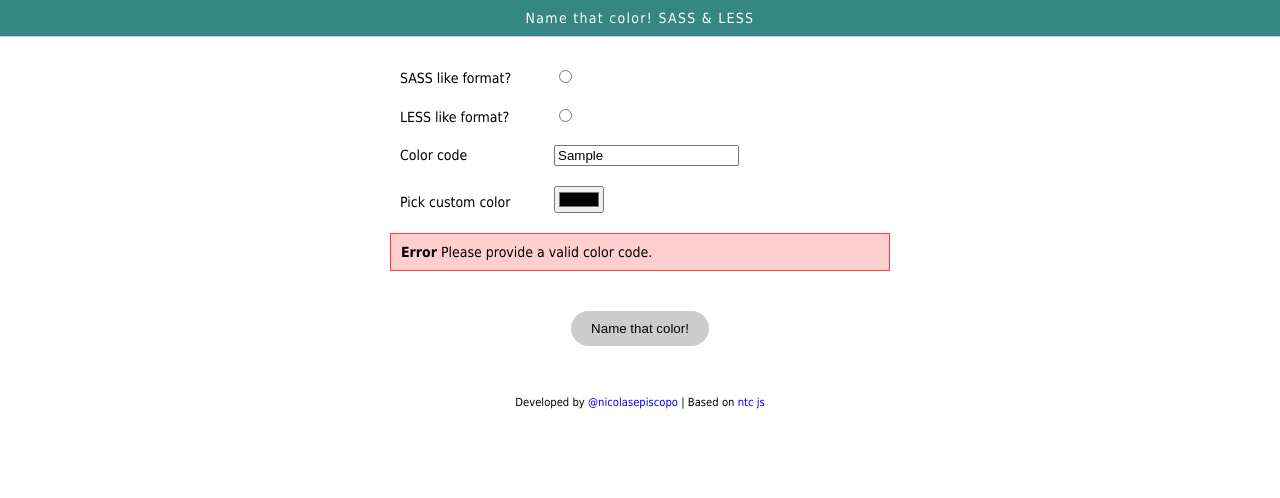
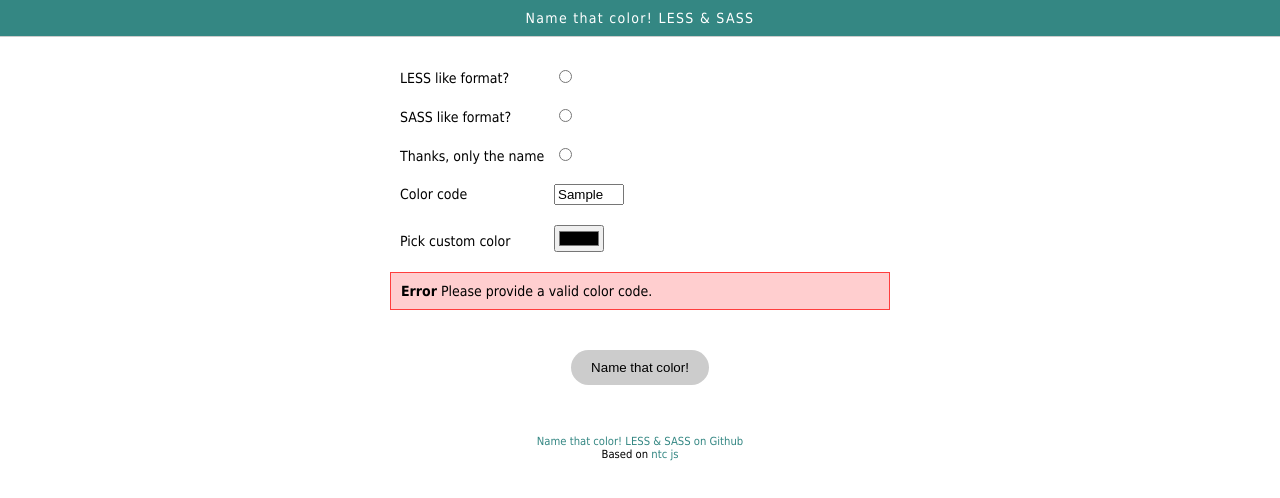
Before and after one commit to nicolasepiscopo/name-that-color-less-sass, a browser extension: page app/main.html in a window 1280 px wide. Both pictures are taken after typing "Sample" into the empty fields and a click on the button "Name that color!". Drawn offline with Linux system fonts and the light colour scheme.

Commit message:
Setting up extension to be published

```diff
--- a/app/js/main.js
+++ b/app/js/main.js
@@ -1,6 +1,8 @@
 'use strict';
 
 (function() {
+    loadUserPreferences();
+
     $e('#colorForm').addEventListener('submit', function(e) {
         e.preventDefault();
         var colorName;
@@ -10,13 +12,21 @@
         var hexaCode = $e('#hexa-code') ? $e('#hexa-code').value : null;
         var customCode = $e('#custom-code') ? $e('#custom-code').value : null;
 
-        var colorCode = hexaCode ? hexaCode : customCode;
+        saveUserPreferences({
+            format: format
+        });
+
+        var colorCode = hashIfNeeded(hexaCode ? hexaCode : customCode);
 
         if(colorCode && validateCode(colorCode)) {
             colorName = getColorName(colorCode);
 
             if(format) {
-                colorName = ((format === 'less') ? lessPrefix : sassPrefix)  + colorName + '-color: ' + colorCode + ';';
+                if(format === 'less'){
+                    colorName = lessPrefix + colorName + '-color: ' + colorCode + ';';
+                } else if(format === 'sass') {
+                    colorName = sassPrefix + colorName + '-color: ' + colorCode + ';';
+                }
             }
 
             $e('#colorName').innerHTML = colorName;
@@ -35,6 +45,33 @@
         e.clipboardData.setData('text/plain', colorName);
         e.preventDefault();
     });
+
+    function hashIfNeeded(colorCode) {
+        if(colorCode && (colorCode[0] !== '#')){
+            colorCode = '#' + colorCode;
+        }
+        return colorCode.toUpperCase();
+    }
+
+    function saveUserPreferences(preferences) {
+        localStorage.setItem(
+            'preferences',
+            JSON.stringify(preferences)
+        );
+    }
+
+    function loadUserPreferences() {
+        var preferences = localStorage.getItem('preferences');
+        if(preferences) {
+            preferences = JSON.parse(preferences);
+            loadUserPreferencesInView(preferences);
+        }
+    }
+
+    function loadUserPreferencesInView(preferences) {
+        // Check format
+        $e('input[value="' + preferences.format + '"]').checked = true;
+    }
 
     function validateCode(code) {
         return /(^#[0-9A-F]{6}$)|(^#[0-9A-F]{3}$)/i.test(code);
--- a/app/main.html
+++ b/app/main.html
@@ -1,27 +1,31 @@
 <!DOCTYPE html5>
 <html>
 <head>
-    <title>Name that color! SASS & LESS</title>
+    <title>Name that color! LESS & SASS</title>
     <link rel="stylesheet" href="style/main.css">
     <script type="text/javascript" src="js/ntc.js"></script>
 </head>
 <body class="color-names">
     <header class="color-names__title text-center">
-        Name that color! SASS & LESS
+        Name that color! LESS & SASS
     </header>
     <section class="color-names__content">
         <form name="colorForm" id="colorForm" class="color-form">
+            <div class="color-form__input-group">
+                <label for="format">LESS like format?</label>
+                <input type="radio" name="format" value="less" />
+            </div>
             <div class="color-form__input-group">
                 <label for="format">SASS like format?</label>
                 <input type="radio" name="format" value="sass" />
             </div>
             <div class="color-form__input-group">
-                <label for="format">LESS like format?</label>
-                <input type="radio" name="format" value="less" />
+                <label for="format">Thanks, only the name</label>
+                <input type="radio" name="format" value="none" />
             </div>
             <div class="color-form__input-group">
                 <label for="hexa-code">Color code</label>
-                <input type="text" placeholder="#FFFFFF" name="hexa-code" id="hexa-code" />
+                <input type="text" autofocus placeholder="#FFFFFF" name="hexa-code" id="hexa-code" />
             </div>
             <div class="color-form__input-group">
                 <label for="custom-code">Pick custom color</label>
@@ -42,7 +46,8 @@
         </form>
     </section>
     <footer class="color-names__footer">
-        Developed by <a target="_blank" href="http://twitter.com/nicolasepiscopo">@nicolasepiscopo</a> | Based on <a href="http://chir.ag/projects/ntc/">ntc js</a>
+        <div><a target="_blank" href="https://github.com/nicolasepiscopo/name-that-color-less-sass">Name that color! LESS & SASS on Github</a></div>
+        <div>Based on <a target="_blank" href="http://chir.ag/projects/ntc/">ntc js</a></div>
     </footer>
     <script src="js/main.js" type="text/javascript"></script>
 </body>
--- a/app/style/main.less
+++ b/app/style/main.less
@@ -1,4 +1,9 @@
 @import 'colors.import.less';
+
+html,
+body {
+    height: 200px;
+}
 
 .color-names {
     padding: 0;
@@ -26,9 +31,8 @@
         padding: 10px;
 
         a {
-            text-decoration: none;
-
             &:visited,
+            &:link,
             &:hover,
             &:active {
                 text-decoration: none;
@@ -38,6 +42,7 @@
     }
 
     .color-form {
+        min-width: 250px;
         max-width: 500px;
         margin: 0 auto;
 
@@ -47,6 +52,10 @@
             label {
                 display: inline-block;
                 min-width: 150px;
+            }
+
+            input {
+                max-width: 70px;
             }
         }
 
```
Also changed, not shown: app/style/main.css, manifest.json.
